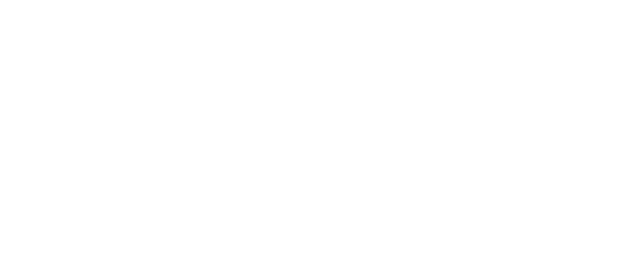
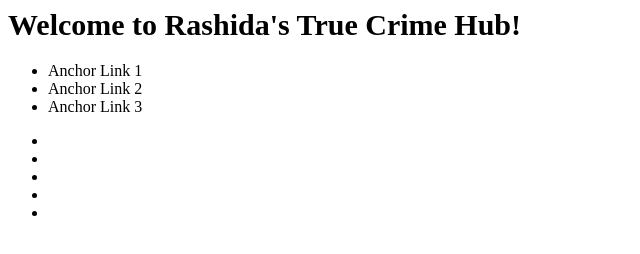
Before and after one commit to rasante-e/home-for-hobbies, a website: page index.html in a window 1280 px wide. Shown: the whole page, without its empty margins (0-640 px from the left). Drawn offline with Linux system fonts and the light colour scheme.

Commit message:
Added loop to create new list elements

```diff
--- /dev/null
+++ b/css/main-styles.css
@@ -0,0 +1,3 @@
+h1 {
+    font-size:30px;
+}
--- a/index.html
+++ b/index.html
@@ -1,20 +1,58 @@
 <html>
 <head>
-
+    <link rel="stylesheet" href="css/main-styles.css">
 </head>
 <body>
+<header>
+    <div id="title">
+        <h1>Welcome to Rashida's True Crime Hub!</h1>
+    </div>
+    <nav>
+        <ul>
+            <li class="menu-item">Anchor Link 1</li>
+            <li class="menu-item">Anchor Link 2</li>
+            <li class="menu-item">Anchor Link 3</li>
+        </ul>
+    </nav>
+</header>
+<main>
+    <div id="watch-list">
+<ul id="actual-list">
+
+</ul>
+    </div>
+</main>
 
 </body>
 <script>
-fetch("list.json").then(function (response) {
+
+//Fetch API pulls in data from JSON file that contains to watch list
+//Creates constant for div container that will hold to-watch list
+const watchList = document.getElementById("watch-list");
+const items = new Request("list.json");
+const actualList = document.getElementById("actual-list");
+
+fetch(items).then(function (response) {
     return response.json();
 }).then (function(obj) {
     console.log(obj);
+    for (var i = 0; i < obj.length; i++) {
+        console.log(i);
+        var article = document.createElement("li");
+        actualList.appendChild(article);
+        //var listItem =
+        //article.innerHTML=obj[i].name;
+    }
 }).catch (function(error) {
     console.error("There's an error");
     console.error(error);
 });
 
 
+
+//For/Of loop iterates through JSON of to-watch list and creates HTML element for each.
+
+
+
 </script>
 </html>
```
